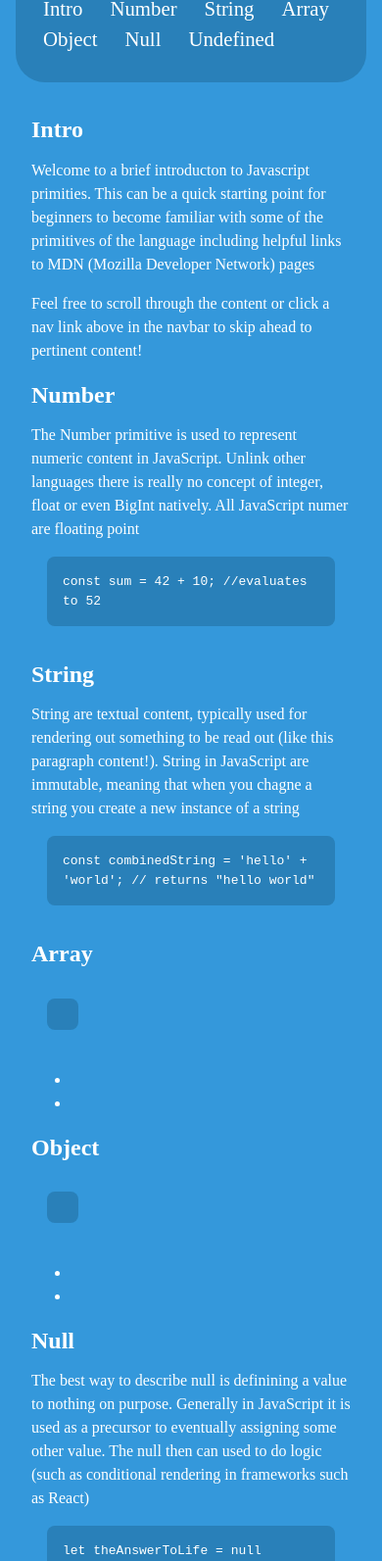
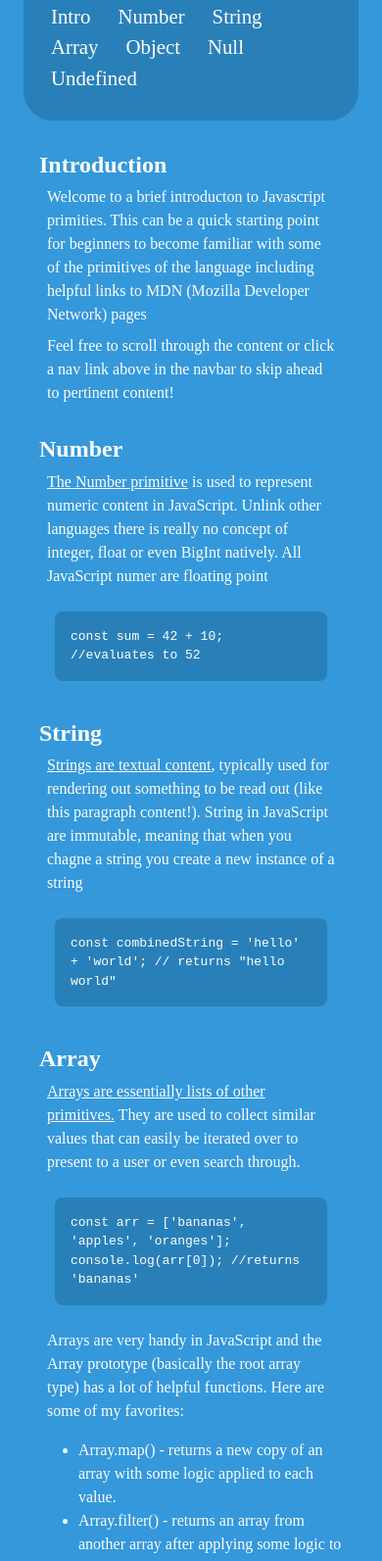
Before and after one commit to PaulACoroneos/Technical-Documentation-Page, a plain HTML site: page index.html in a window 390 px wide. Shown: the part 86-1679 px from the top of the page at 98% size. Drawn offline with Linux system fonts and the light colour scheme.

Commit message:
checkin before tests

```diff
--- a/index.html
+++ b/index.html
@@ -24,41 +24,55 @@
   </nav>
   <main id="main-doc">
     <section class="main-section" id="Intro">
-      <h2>Intro</h2>
+      <h2>Introduction</h2>
       <p>Welcome to a brief introducton to Javascript primities. This can be a quick starting point for beginners to become familiar with some of the primitives of the language including helpful links to MDN (Mozilla Developer Network) pages</p>
       <p>Feel free to scroll through the content or click a nav link above in the navbar to skip ahead to pertinent content!</p>
     </section>
     <section class="main-section" id="Number">
       <h2>Number</h2>
-      <p>The Number primitive is used to represent numeric content in JavaScript. Unlink other languages there is really no concept of integer, float or even BigInt natively. All JavaScript numer are floating point</p>
+      <p><a href="https://developer.mozilla.org/en-US/docs/Web/JavaScript/Reference/Global_Objects/Number">The Number primitive</a> is used to represent numeric content in JavaScript. Unlink other languages there is really no concept of integer, float or even BigInt natively. All JavaScript numer are floating point</p>
       <code>const sum = 42 + 10; //evaluates to 52</code>
     </section>
     <section class="main-section" id="String">
       <h2>String</h2>
-      <p>String are textual content, typically used for rendering out something to be read out (like this paragraph content!). String in JavaScript are immutable, meaning that when you chagne a string you create a new instance of a string</p>
+      <p><a href="https://developer.mozilla.org/en-US/docs/Web/JavaScript/Reference/Global_Objects/String">Strings are textual content</a>, typically used for rendering out something to be read out (like this paragraph content!). String in JavaScript are immutable, meaning that when you chagne a string you create a new instance of a string</p>
       <code>const combinedString = 'hello' + 'world'; // returns "hello world"</code>
     </section>
     <section class="main-section" id="Array">
       <h2>Array</h2>
-      <p></p>
-      <code></code>
+      <p><a href="https://developer.mozilla.org/en-US/docs/Web/JavaScript/Reference/Global_Objects/Array">Arrays are essentially lists of other primitives.</a> They are used to collect similar values that can easily be iterated over to present to a user or even search through.</p>
+      <code>
+        const arr = ['bananas', 'apples', 'oranges'];
+        <br />
+        console.log(arr[0]); //returns 'bananas'
+      </code>
+      <p>Arrays are very handy in JavaScript and the Array prototype (basically the root array type) has a lot of helpful functions. Here are some of my favorites:</p>
       <ul>
-        <li></li>
-        <li></li>
+        <li>Array.map() - returns a new copy of an array with some logic applied to each value.</li>
+        <li>Array.filter() - returns an array from another array after applying some logic to each value</li>
+        <li>Array.some() - returns true for an array if any value meets the condition defined in the callback function.</li>
+        <li>Array.every() - returns true for an array given every value meets the condition defined in the callback function.</li>
       </ul>
     </section>
     <section class="main-section" id="Object">
       <h2>Object</h2>
-      <p></p>
-      <code></code>
+      <p><a href="https://developer.mozilla.org/en-US/docs/Web/JavaScript/Reference/Global_Objects/Object">Objects in JavaScript</a> are kind of the root primitive of almost all other types (yes arrays are actually objects under the hood!). Objects can be thought of as a dictionary of keys and values that can be quickly accessed. This data type is quite ubiquitous and is easily consumed for a wide variety of purposes.</p>
+      <code>
+        const myObject = { name: 'John', age: 42 };
+        <br />
+        console.log(myObject.name); //returns 'John'
+        console.log(myObject.age); //returns 42
+      </code>
+      <p>There are some handy functions on the object prototype i'd like to highlight as well</p>
       <ul>
-        <li></li>
-        <li></li>
+        <li>Object.keys() - returns an array of all the keys in an object.</li>
+        <li>Object.values() - returns an array of all the values in an object.</li>
+        <li>Object.entries() - returns an iterable where key/value pairs in object can be easily accessed</li>
       </ul>
     </section>
     <section class="main-section" id="Null">
       <h2>Null</h2>
-      <p>The best way to describe null is definining a value to nothing on purpose. Generally in JavaScript it is used as a precursor to eventually assigning some other value. The null then can used to do logic (such as conditional rendering in frameworks such as React)</p>
+      <p>The <a href="https://developer.mozilla.org/en-US/docs/Web/JavaScript/Reference/Operators/null">best way to describe null</a> is definining a value to nothing on purpose. Generally in JavaScript it is used as a precursor to eventually assigning some other value. The null then can used to do logic (such as conditional rendering in frameworks such as React)</p>
       <code>let theAnswerToLife = null
         <br />
         if(true)
@@ -67,7 +81,7 @@
     </section>
     <section class="main-section" id="Undefined">
       <h2>Undefined</h2>
-      <p>Undefined can seem quite similar to null initially. But it differs in a slighly nuanced way. Undefined means the lack of definition of a value implicitely. Or in other words it's something that hasn't been defined yet, typically not even by the developer writing the code. A common example would be trying to ask for a property on an Object or an index outside the length of an array. The developer has not defined it explicitely but it is by definition undefined.</p>
+      <p><a href="https://developer.mozilla.org/en-US/docs/Web/JavaScript/Reference/Global_Objects/undefined">Undefined can seem quite similar to null initially.</a> But it differs in a slighly nuanced way. Undefined means the lack of definition of a value implicitely. Or in other words it's something that hasn't been defined yet, typically not even by the developer writing the code. A common example would be trying to ask for a property on an Object or an index outside the length of an array. The developer has not defined it explicitely but it is by definition undefined.</p>
       <code>
         const myObject = { name: 'John' };
         <br />
--- a/styles.css
+++ b/styles.css
@@ -85,15 +85,70 @@ textarea:not([rows]) {
 }
 
 #navbar {
+  display:flex;
+  flex-direction: column;
   background-color: #2980b9;
   padding: 12px 16px;
   border-radius: 30px;
 }
 
 #navbar li {
-  display:inline-block;
+  display: grid;
+  grid-template-columns: 1fr;
   padding: 0 0.25rem;
   list-style-type: none;
+}
+
+.container {
+  display:grid;
+  grid-template-columns: 1fr 2fr;
+}
+
+#main-doc {
+  padding: 1rem;
+  max-width: 1024px;
+  margin: 0 auto;
+}
+
+.main-section {
+  padding: 0.5rem 0;
+}
+
+@media (max-width: 641px) {
+  .container {
+    display:grid;
+    grid-template-columns: 1fr;
+    padding: 1rem;
+  }
+
+  #navbar li {
+    display:inline-block;
+    padding: 0 0.25rem;
+    list-style-type: none;
+  }
+
+  #navbar ul {
+    display:grid;
+    padding:0;
+    grid-template-columns: 1fr;
+  }
+
+  #main-doc {
+    max-width: 1024px;
+    margin: 0 auto;
+  }
+
+}
+
+h1 {
+  display:inline-block;
+  margin: 0;
+  font-size: 2rem;
+  padding-right: 0.5rem;
+}
+
+h2 {
+  margin: 0.5rem 0;
 }
 
 #navbar ul {
@@ -105,7 +160,6 @@ h1 {
   display:inline-block;
   margin: 0;
   font-size: 2rem;
-  border-right: 0.25rem solid white;
   padding-right: 0.5rem;
 }
 
@@ -123,14 +177,6 @@ code {
   border-radius: 0.5rem;
 }
 
-.container {
-  padding: 1rem;
-  max-width: 1200px;
-  margin: 0 auto;
+p {
+  margin: 0.5rem;
 }
-
-#main-doc {
-  padding: 1rem;
-  max-width: 1024px;
-  margin: 0 auto;
-}
```
